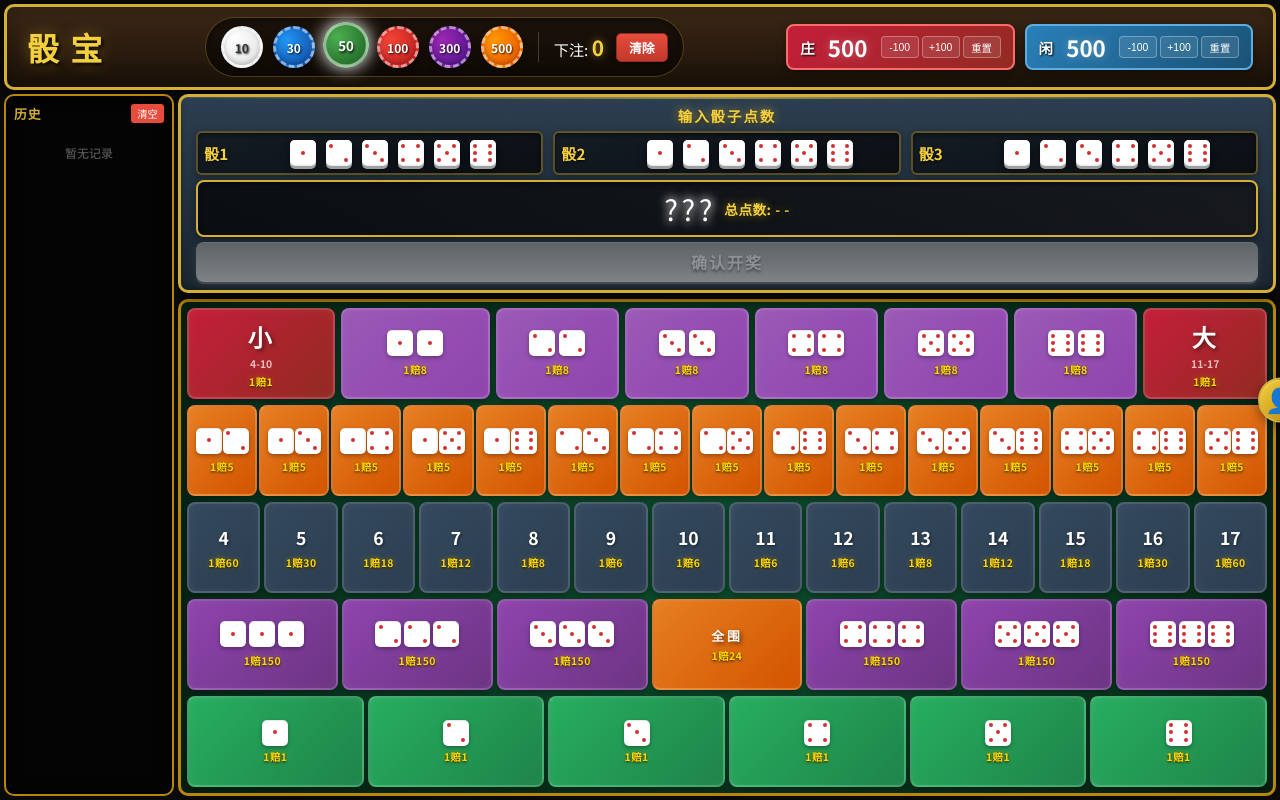
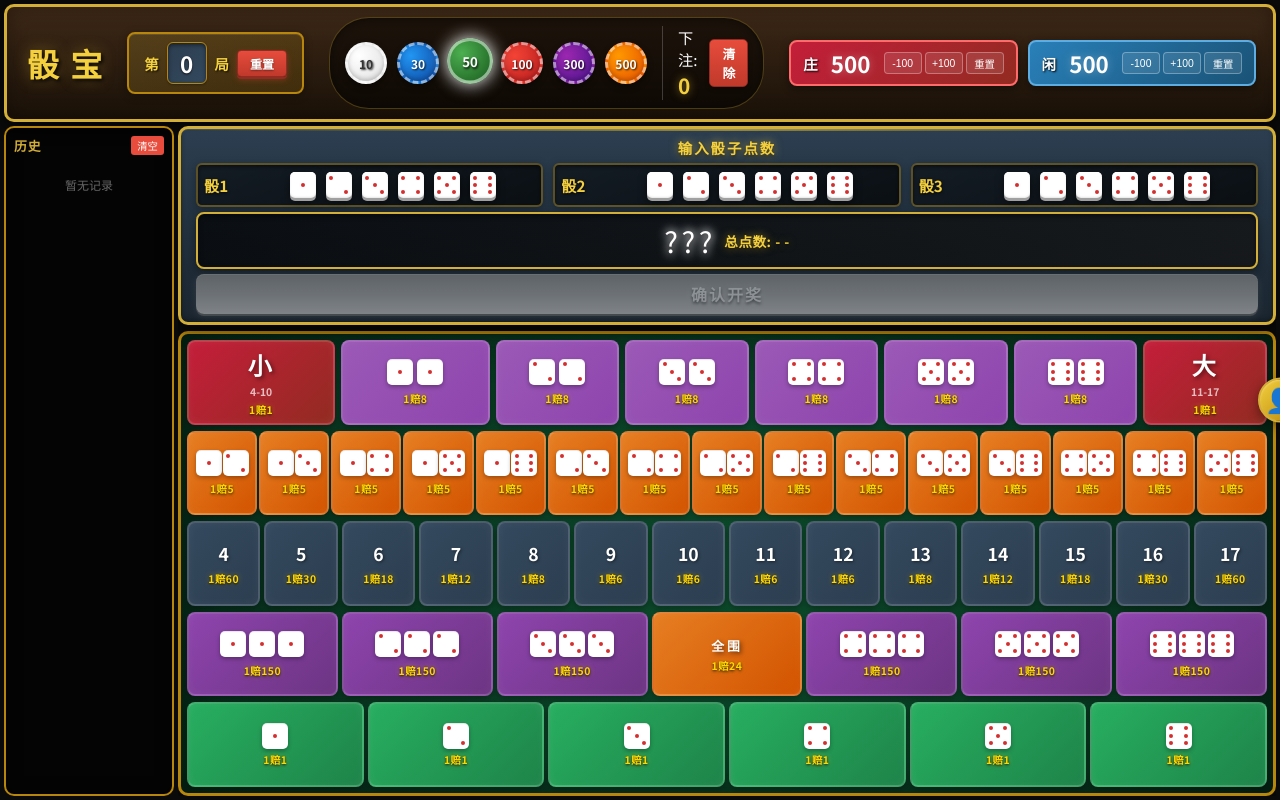
Before and after one commit to sty891459799/Dice-Treasure-Game, a plain HTML site: page index.html in a window 1280 px wide. Drawn offline with Linux system fonts and the light colour scheme; a web font is replaced by a local one.

Commit message:
添加局数计数器功能
- 在state中添加round字段记录当前局数
- 在header中添加局数显示区域，显示'第X局'和重置按钮
- 每次确认开奖时自动增加局数
- 添加resetRound函数支持手动重置局数
- 局数数据会保存到localStorage并在页面加载时恢复
- 添加响应式样式适配小屏幕显示
- 局数计数器采用赌场风格设计，金色边框和渐变背景

```diff
--- a/index.html
+++ b/index.html
@@ -14,6 +14,14 @@
         <!-- 顶部标题、筹码和计分 -->
         <header class="header">
             <h1 class="title">骰 宝</h1>
+
+            <!-- 局数计数器 -->
+            <div class="round-counter">
+                <span class="round-label">第</span>
+                <span class="round-number" id="roundDisplay">0</span>
+                <span class="round-label">局</span>
+                <button class="round-reset-btn" onclick="resetRound()" title="重置局数">重置</button>
+            </div>
 
             <!-- 模式切换按钮 -->
             <button class="mode-toggle-btn" onclick="openModeModal()" title="切换游戏模式">
--- a/script.js
+++ b/script.js
@@ -28,7 +28,8 @@ let state = {
     history: [],
     bets: {},        // 单人: { "big": [50, 100], "small": [10] }
                      // 多人: { "big": [{playerId: 1, amount: 50}, {playerId: 2, amount: 100}] }
-    currentChip: 50
+    currentChip: 50,
+    round: 0         // 当前局数
 };
 
 // 初始化
@@ -463,6 +464,9 @@ function confirmResult() {
     const total = dice.reduce((a, b) => a + b, 0);
     const isTriple = dice[0] === dice[1] && dice[1] === dice[2];
 
+    // 增加局数
+    state.round++;
+
     // 计算输赢并更新积分
     calculateWinnings(dice, total, isTriple);
 
@@ -1049,8 +1053,23 @@ function clearHistory() {
     }
 }
 
+// 重置局数
+function resetRound() {
+    if (confirm('确定要重置局数吗？')) {
+        state.round = 0;
+        updateDisplay();
+        saveState();
+    }
+}
+
 // 更新显示
 function updateDisplay() {
+    // 更新局数显示
+    const roundDisplay = document.getElementById('roundDisplay');
+    if (roundDisplay) {
+        roundDisplay.textContent = state.round;
+    }
+
     // 更新单人模式的庄闲余额（只在单人模式显示时更新）
     if (state.gameMode === 'single') {
         const bankerEl = document.getElementById('bankerBalance');
@@ -1109,6 +1128,7 @@ function loadState() {
             state.playerBalance = loaded.playerBalance || 500;
             state.history = Array.isArray(loaded.history) ? loaded.history : [];
             state.currentChip = loaded.currentChip || 50;
+            state.round = loaded.round || 0;
 
             // 加载游戏模式
             state.gameMode = loaded.gameMode || 'single';
--- a/styles.css
+++ b/styles.css
@@ -70,6 +70,75 @@ body::before {
     flex-shrink: 0;
 }
 
+/* 局数计数器 */
+.round-counter {
+    display: flex;
+    align-items: center;
+    gap: 8px;
+    padding: 8px 15px;
+    background: linear-gradient(135deg, rgba(212, 175, 55, 0.2) 0%, rgba(184, 134, 11, 0.2) 100%);
+    border: 2px solid var(--gold-dark);
+    border-radius: 8px;
+    box-shadow:
+        0 2px 8px rgba(0, 0, 0, 0.3),
+        inset 0 1px 0 rgba(255, 255, 255, 0.1);
+    flex-shrink: 0;
+}
+
+.round-label {
+    font-size: 0.9rem;
+    color: var(--gold-light);
+    font-weight: 600;
+    text-shadow: 1px 1px 2px rgba(0, 0, 0, 0.8);
+}
+
+.round-number {
+    font-size: 1.4rem;
+    font-weight: 900;
+    color: #fff;
+    min-width: 40px;
+    text-align: center;
+    background: linear-gradient(135deg, #2c3e50 0%, #34495e 100%);
+    padding: 4px 12px;
+    border-radius: 6px;
+    border: 1px solid var(--gold-dark);
+    box-shadow:
+        inset 0 2px 4px rgba(0, 0, 0, 0.5),
+        0 1px 2px rgba(0, 0, 0, 0.3);
+    text-shadow: 0 1px 2px rgba(0, 0, 0, 0.8);
+}
+
+.round-reset-btn {
+    padding: 4px 12px;
+    font-size: 0.75rem;
+    background: linear-gradient(180deg, #e74c3c 0%, #c0392b 100%);
+    color: white;
+    border: 1px solid #922b21;
+    border-radius: 4px;
+    cursor: pointer;
+    font-weight: 700;
+    box-shadow:
+        0 2px 0 #922b21,
+        0 3px 6px rgba(231, 76, 60, 0.3);
+    transition: all 0.15s;
+    text-shadow: 0 1px 2px rgba(0, 0, 0, 0.5);
+}
+
+.round-reset-btn:hover {
+    background: linear-gradient(180deg, #ec7063 0%, #e74c3c 100%);
+    transform: translateY(-1px);
+    box-shadow:
+        0 3px 0 #922b21,
+        0 4px 8px rgba(231, 76, 60, 0.4);
+}
+
+.round-reset-btn:active {
+    transform: translateY(1px);
+    box-shadow:
+        0 1px 0 #922b21,
+        0 2px 4px rgba(231, 76, 60, 0.3);
+}
+
 /* 筹码区域 */
 .header-chip-section {
     flex: 0 1 auto;
@@ -1406,6 +1475,26 @@ body::before {
 
 /* 超小屏幕适配 */
 @media screen and (max-width: 900px) {
+    .round-counter {
+        padding: 6px 10px;
+        gap: 6px;
+    }
+
+    .round-label {
+        font-size: 0.8rem;
+    }
+
+    .round-number {
+        font-size: 1.2rem;
+        padding: 3px 8px;
+        min-width: 35px;
+    }
+
+    .round-reset-btn {
+        padding: 3px 8px;
+        font-size: 0.7rem;
+    }
+
     .score-section {
         gap: 8px;
     }
```
